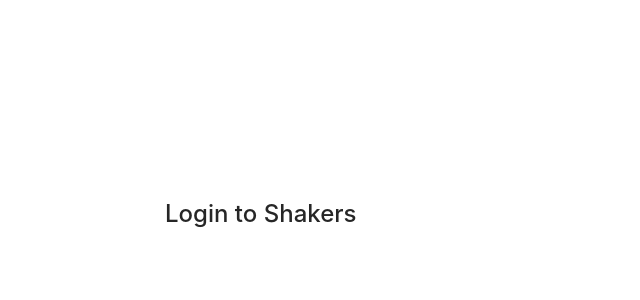
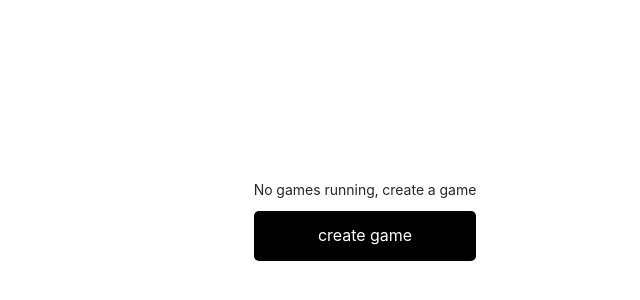
Before and after one commit to gabrielopeyemi/shakers-web, a React (Create React App) app: page /running-games in a window 1280 px wide. Shown: the part 180-480 px from the top of the page, without its empty margins (275-915 px from the left). Built offline with nearby package versions, Linux system fonts and the light colour scheme.

Commit message:
fix login

```diff
--- a/src/App.tsx
+++ b/src/App.tsx
@@ -12,7 +12,7 @@ import StartPages from "./Pages/StartPages/StartPages";
 import DashboardPages from "./Pages/DashboardPages/DashboardPages";
 import AwaitingPages from "./Pages/AwaitingPages/AwaitingPages";
 import CreateNewGamePage from "./Pages/CreateNewGamePage/CreateNewGamePage";
-import PlaygroundPage from "./Pages/PlaygrundPage/PlaygroundPage";
+import PlaygroundPage from "./Pages/PlaygroundPage/PlaygroundPage";
 import RunningGamesPage from "./Pages/RunningGamesPage/RunningGamesPage";
 
 
--- a/src/Pages/CreateNewGamePage/CreateNewGamePage.tsx
+++ b/src/Pages/CreateNewGamePage/CreateNewGamePage.tsx
@@ -53,7 +53,7 @@ export default function CreateNewGamePage() {
                         value={amount}
                     />
                 </InputDivStyled>
-                <ButtonWithLoader onClick={handleCreateGame} isLoading={isLoading}/>
+                <ButtonWithLoader onClick={handleCreateGame} isLoading={isLoading} title='create game'/>
             </Auth>
             <ToastComponents />
         </Container>
--- a/src/Pages/LoginPages/LoginPages.tsx
+++ b/src/Pages/LoginPages/LoginPages.tsx
@@ -4,6 +4,7 @@ import { useDispatch } from 'react-redux';
 import { useHistory } from 'react-router-dom';
 import ButtonWithLoader from '../../Component/ButtonWithLoader/ButtonWithLoader';
 import { ToastComponents, ToastUI } from '../../Component/Toast';
+import { CheckIfUserIsInAGameQuery } from '../../Queries/CheckIfUserIsInAGameQuery';
 import { LoginQuery } from '../../Queries/LoginQueries';
 import { Auth, Container, InputDivStyled, InputLabelStyled, InputStyled } from '../main.styles'
 
@@ -13,6 +14,28 @@ export default function LoginPages() {
     const [username, setUsername] = React.useState<string>('gabriel');
     const [password, setPassword] = React.useState<string>('Opeyemi@12');
     const [isLoading, setIsLoading] = React.useState<boolean>(false);
+
+    const CheckIfUserIsInAGame = async (token: string) =>{
+
+        try{
+            const response = await CheckIfUserIsInAGameQuery(token);
+            const main = response.data.data
+            if(main.success){
+                if(main.data === null){
+                    return history.push('/dashboard')
+                }
+                console.log({game: main.data._id})
+
+                if(main.data.joiner === undefined){
+                    return history.push('/waiting-for-team-mate');
+                }
+                history.push('/play-ground')
+                return;
+            }
+        }catch(error){
+            console.log({error})
+        }
+    }
 
 
     const handleSignIn = async () =>{
@@ -33,7 +56,8 @@ export default function LoginPages() {
                 if(!GameRunning){
                     return history.push('/dashboard')
                 }
-                return history.push('/waiting-for-team-mate')
+                return CheckIfUserIsInAGame(response.data.data.data.token)
+
             }
         }catch(error: any){
             setIsLoading(false)
--- a/src/Pages/RunningGamesPage/RunningGamesPage.tsx
+++ b/src/Pages/RunningGamesPage/RunningGamesPage.tsx
@@ -46,10 +46,12 @@ export default function RunningGamesPage() {
             return alert(error.response.data.error)
         }
     };
+
+
     return (
         <Container>
-            <Auth>
-                <h4>Login to Shakers</h4>
+            {GamesList.length > 0 ?(<Auth>
+                <h4>Games</h4>
                 <div>
                     {GamesList.map((game: any, i:number)=>{
                         return(
@@ -63,7 +65,12 @@ export default function RunningGamesPage() {
                         )
                     })}
                 </div>
-            </Auth>
+            </Auth>) : (
+                <div>
+                    <div>No games running, create a game</div>
+                    <ButtonWithLoader title='create game' onClick={() => history.push('/create-new-game')} isLoading={isLoading}/>
+                </div>
+            )}
             <ToastComponents />
         </Container>
     )
```
Also changed, not shown: src/Pages/PlaygroundPage/PlaygroundPage.style.ts (renamed from src/Pages/PlaygrundPage/PlaygroundPage.style.ts), src/Pages/PlaygroundPage/PlaygroundPage.tsx (renamed from src/Pages/PlaygrundPage/PlaygroundPage.tsx).
